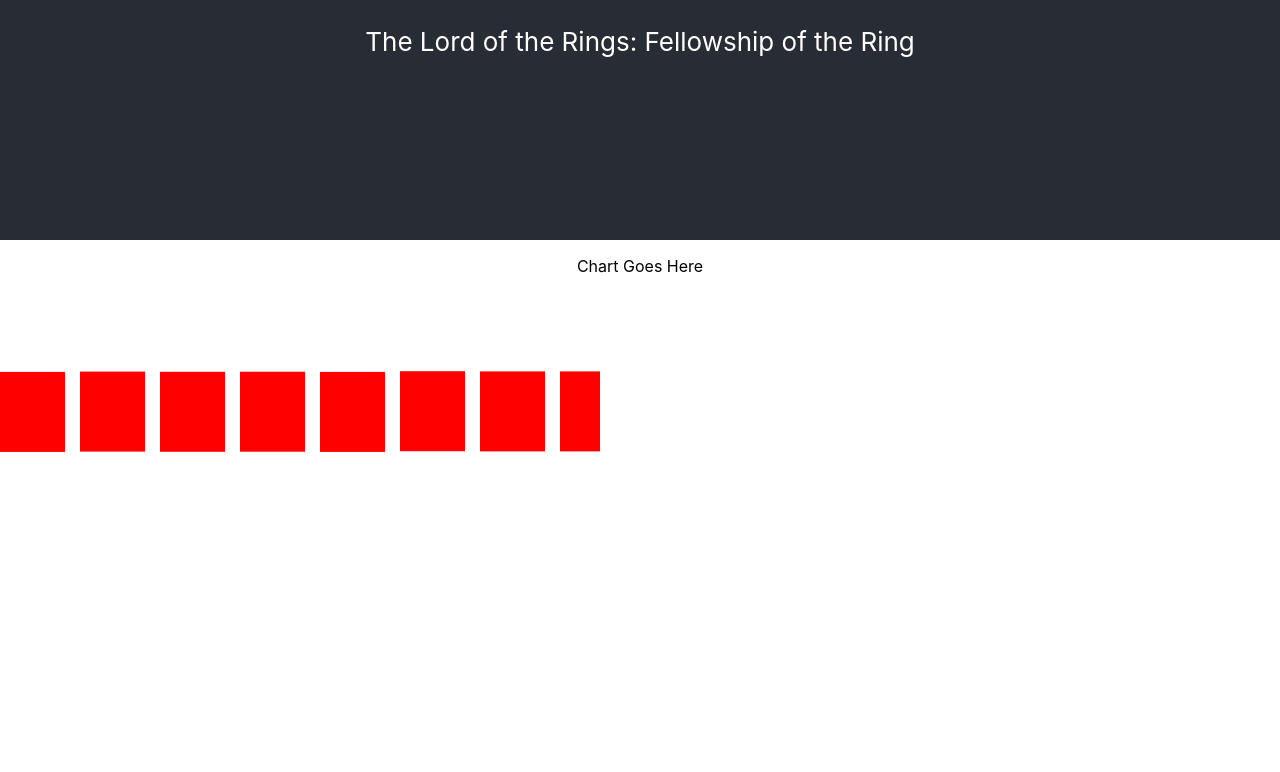
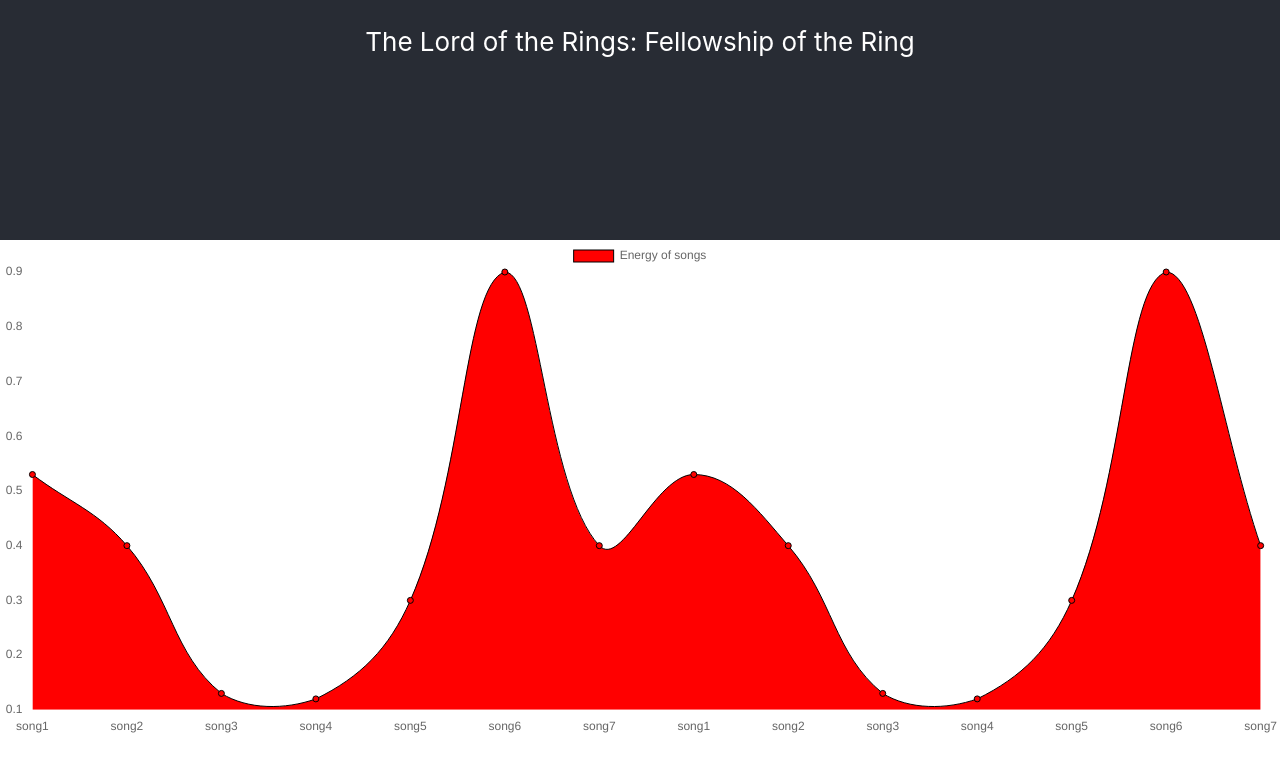
Before and after one commit to cmbuhler/levelup-team5, a React (Create React App) app in the folder react-app/: page / in a window 1280 px wide. Shown: the top 772 px of the page. Built offline with nearby package versions, Linux system fonts and the light colour scheme.

Commit message:
added charts

```diff
--- a/react-app/package.json
+++ b/react-app/package.json
@@ -3,8 +3,10 @@
   "version": "0.1.0",
   "private": true,
   "dependencies": {
+    "chart.js": "^2.7.3",
     "d3": "^5.7.0",
     "react": "^16.7.0",
+    "react-chartjs-2": "^2.7.4",
     "react-dom": "^16.7.0",
     "react-scripts": "2.1.3"
   },
--- a/react-app/src/App.js
+++ b/react-app/src/App.js
@@ -2,7 +2,7 @@
 import logo from './logo.svg';
 import './App.css';
 import TitleComponent from './TitleComponent';
-import D3EnergyChart from './D3EnergyChart';
+import EnergyChart from './EnergyChart';
 
 class App extends Component {
   render() {
@@ -11,7 +11,7 @@
         <header className="App-header">
         <TitleComponent/>
         </header>
-        <D3EnergyChart/>
+        <EnergyChart/>
       </div>
     );
   }
--- a/react-app/src/D3EnergyChart.jsx
+++ /dev/null
@@ -1,38 +0,0 @@
-import React, { Component, PropTypes } from 'react'
-import * as d3 from "d3";
-
-
-
-class D3EnergyChart extends Component {
-    constructor() {
-        super()
-    }
-
-    loadChart() {
-        const svg = d3.select("body").append("svg").attr("width", 600).attr("height", 800);
-        const exampleData = [.1,.4,.2,.3,.1,.8,.6,.6,.4];
-        var barChart = svg.selectAll("rect")
-        .data(exampleData)
-        .enter()
-        .append("rect")
-        .attr("x", (d, i) => i * 80)
-        .attr("y", (d, i) => 80 - d)
-        .attr("width", 65)
-        .attr("height", 80)
-        .attr("fill", "red")
-       }
-
-    componentDidMount(){
-        this.loadChart();
-    }
-
-    render() {
-        return (
-            <div>
-                <p>Chart Goes Here</p>
-            </div>
-        )
-    }
-}
-
-export default D3EnergyChart
--- /dev/null
+++ b/react-app/src/EnergyChart.jsx
@@ -0,0 +1,58 @@
+import React, { Component, PropTypes } from 'react'
+import * as d3 from "d3";
+import { Line } from 'react-chartjs-2';
+
+
+const data = {
+    labels: ['song1', 'song2', 'song3', 'song4', 'song5', 'song6', 'song7', 'song1', 'song2', 'song3', 'song4', 'song5', 'song6', 'song7'],
+    datasets: [
+        {
+            label: 'Energy of songs',
+            backgroundColor: 'red',
+            borderColor: 'black',
+            borderWidth: 1,
+            hoverBackgroundColor: 'rgba(255,99,132red0.4)',
+            hoverBorderColor: 'rgba(255,99,132,1)',
+            data: [.53, .4, .13, .12, .3, .9, .4, .53, .4, .13, .12, .3, .9, .4]
+        }
+    ]
+
+};
+
+class EnergyChart extends Component {
+    constructor() {
+        super()
+    }
+
+
+    render() {
+        return (
+            <div>
+                <Line
+                    data={data}
+                    width={60}
+                    height={500}
+                    options={{
+                        maintainAspectRatio: false,
+                        scales: {
+                            xAxes: [{
+                                gridLines: {
+                                    display: false
+                                }
+                            }],
+                            yAxes: [{
+                                gridLines: {
+                                    display: false
+                                }
+                            }]
+                        }
+                    }
+
+                    }
+                />
+            </div>
+        )
+    }
+}
+
+export default EnergyChart
```
Also changed, not shown: 1 other file (tests, documents, lock files or other folders).
